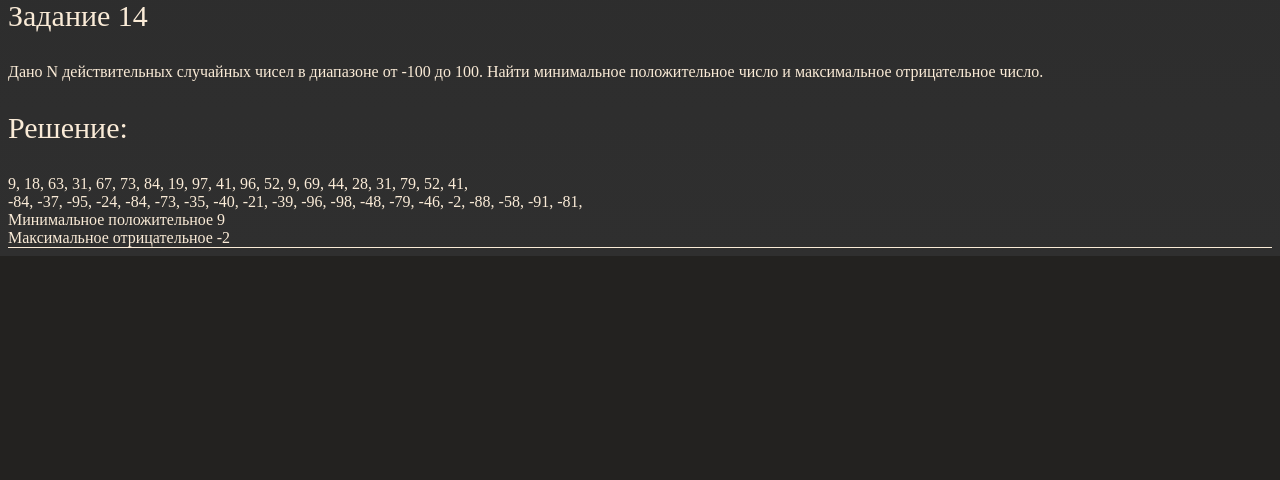
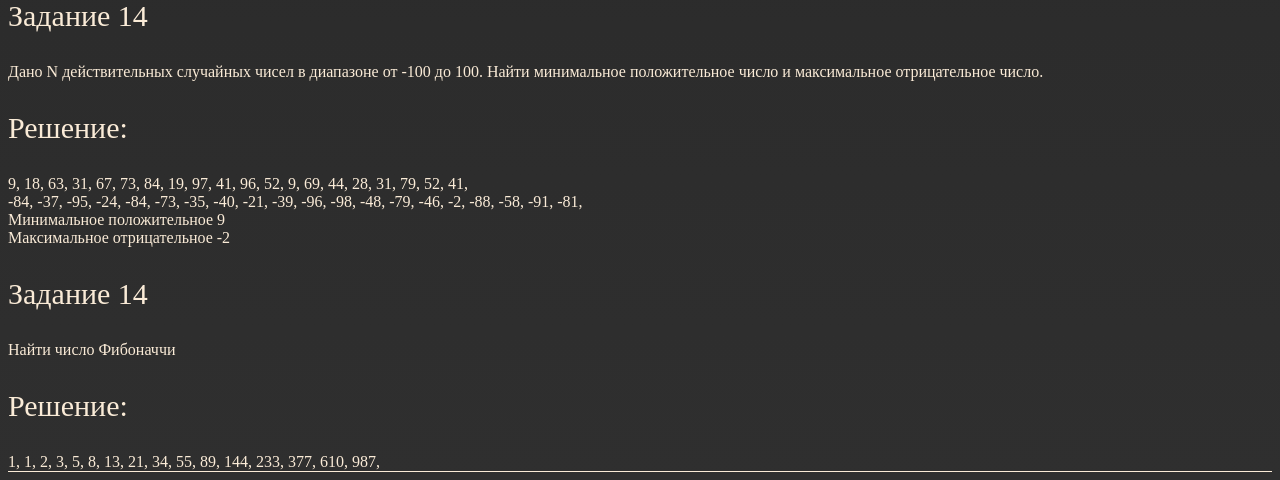
Before and after one commit to SerDunhill/hw-Gusarkov, a PHP site: page /HW.php in a window 1280 px wide. Shown: the part 3744-4224 px from the top of the page. Before the commit the page ends 4000 px from the top, so only its background shows below. Run offline with PHP 8.4, Linux system fonts and the light colour scheme.

Commit message:
Update HW.php

```diff
--- a/MySite/PHP/HW.php
+++ b/MySite/PHP/HW.php
@@ -153,6 +153,13 @@
         <?php
         include "../Moduls/task13.php";
         ?>
+        <p class="Task">Задание 14 <br></p>
+        Найти число Фибоначчи
+
+        <p class="Task">Решение: <br></p>
+        <?php
+        include "../Moduls/fib_task.php";
+        ?>
     </div>
 </body>
 </html>
```
